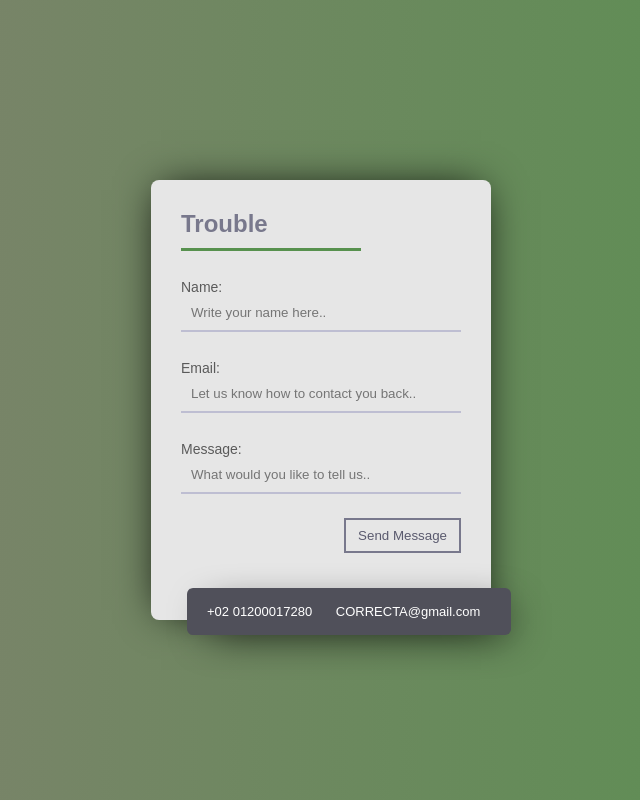
After one commit to Philip-G-Hanna/Autocorrection-Flask, a Flask app: page /trouble in a window 1280 px wide. The commit adds this page. Shown: the whole page, without its empty margins (319-959 px from the left). Run offline with Flask 2, Linux system fonts and the light colour scheme.

Commit message:
some updates and new screen trouble for solve problems for students

```diff
--- a/__init__.py
+++ b/__init__.py
@@ -119,6 +119,10 @@ def userType():
 def addinstructor():
     return userController.addinstructor()
 
+@app.route("/trouble")
+def trouble():
+    return userController.trouble()
+
 @app.route("/logout")
 def logout():
     session.pop('id', None)
--- a/controllers/userController.py
+++ b/controllers/userController.py
@@ -127,3 +127,7 @@ class UserController:
         if request.method == "POST":
             self.__user.register_instructor(request.form['fname'], request.form['lname'], request.form['email'], request.form['password'])
         return render_template('addinstructor.html')
+
+
+    def trouble(self):
+        return render_template("trouble.html")
--- /dev/null
+++ b/static/css/trouble.css
@@ -0,0 +1,86 @@
+body {
+    background: linear-gradient(to right, #828070, #57914e);
+    margin: 0
+}
+
+.form {
+    width: 340px;
+    height: 440px;
+    background: #e6e6e6;
+    border-radius: 8px;
+    box-shadow: 0 0 40px -10px #000;
+    margin: calc(50vh - 220px) auto;
+    padding: 20px 30px;
+    max-width: calc(100vw - 40px);
+    box-sizing: border-box;
+    font-family: 'Montserrat', sans-serif;
+    position: relative
+}
+
+h2 {
+    margin: 10px 0;
+    padding-bottom: 10px;
+    width: 180px;
+    color: #78788c;
+    border-bottom: 3px solid #57914e
+}
+
+input {
+    width: 100%;
+    padding: 10px;
+    box-sizing: border-box;
+    background: none;
+    outline: none;
+    resize: none;
+    border: 0;
+    font-family: 'Montserrat', sans-serif;
+    transition: all .3s;
+    border-bottom: 2px solid #bebed2
+}
+
+input:focus {
+    border-bottom: 2px solid #57914e
+}
+
+p:before {
+    content: attr(type);
+    display: block;
+    margin: 28px 0 0;
+    font-size: 14px;
+    color: #5a5a5a
+}
+
+button {
+    float: right;
+    padding: 8px 12px;
+    margin: 8px 0 0;
+    font-family: 'Montserrat', sans-serif;
+    border: 2px solid #78788c;
+    background: 0;
+    color: #5a5a6e;
+    cursor: pointer;
+    transition: all .3s
+}
+
+button:hover {
+    background: #78788c;
+    color: #fff
+}
+
+div {
+    content: 'Hi';
+    position: absolute;
+    bottom: -15px;
+    right: -20px;
+    background: #50505a;
+    color: #fff;
+    width: 320px;
+    padding: 16px 4px 16px 0;
+    border-radius: 6px;
+    font-size: 13px;
+    box-shadow: 10px 10px 40px -14px #000
+}
+
+span {
+    margin: 0 5px 0 15px
+}
--- a/templates/Transcript.html
+++ b/templates/Transcript.html
@@ -39,7 +39,7 @@
     <section class="u-align-center u-clearfix u-section-1" id="sec-be4f">
         <div class="u-clearfix u-sheet u-sheet-1">
             <h2 class="u-text u-text-default u-text-1">
-                <a class="aalink u-active-none u-border-none u-btn u-button-link u-button-style u-hover-none u-none u-text-custom-color-1 u-btn-1" onclick="" href="https://moodle.miuegypt.edu.eg/mod/forum/view.php?id=21883">If you have anyTrouble?<br>
+                <a class="aalink u-active-none u-border-none u-btn u-button-link u-button-style u-hover-none u-none u-text-custom-color-1 u-btn-1" onclick="" href="{{url_for('trouble')}}">If you have anyTrouble?<br> <!--https://moodle.miuegypt.edu.eg/mod/forum/view.php?id=21883-->
           </a>
             </h2><span class="u-file-icon u-icon u-icon-1"><img src="static/images/40.png" alt=""></span>
             <div class="u-table u-table-responsive u-table-1">
--- a/templates/includes/student-navbar.html
+++ b/templates/includes/student-navbar.html
@@ -18,10 +18,11 @@
             </a>
             <a href="{{url_for('index')}}" class="w3-bar-item w3-button"><i class="fa fa-home "></i> HOME</a>
             <a href="{{url_for('courses')}}" class="w3-bar-item w3-button w3-hide-small"><i class="fa fa-th"></i> Courses</a>
-            <a href="{{url_for('transcript')}}" class="w3-bar-item w3-button w3-hide-small"><i class="fa fa-graduation-cap"></i> Transcript</a>
+            <!--  <a href="{{url_for('transcript')}}" class="w3-bar-item w3-button w3-hide-small"><i class="fa fa-graduation-cap"></i> Transcript</a> -->
             <a href="{{url_for('profile')}}" class="w3-bar-item w3-button w3-hide-small"><i class="fa fa-user"></i> Profile</a>
             <a href="#contact" class="w3-bar-item w3-button w3-hide-small"><i class="fa fa-envelope"></i>CONTACT</a>
             <a href="{{url_for('logout')}}" class="w3-bar-item w3-button w3-hide-small"><i class="fa fa-user"></i> Log out</a>
+
         </div>
     </div>
     {% block content %}{% endblock %}
--- a/templates/show data.html
+++ b/templates/show data.html
@@ -94,7 +94,7 @@
 <body>
 
     <h1>
-        <a href="{{url_for('index')}}, #contact" class="w3-bar-item w3-button w3-hide-small"><i class="fa fa-question-circle"></i> If you have anyTrouble?</a></h1>
+        <a href="{{url_for('trouble')}}" class="w3-bar-item w3-button w3-hide-small"><i class="fa fa-question-circle"></i> If you have anyTrouble?</a></h1>
 
     <table id="customers">
         <tr>
--- /dev/null
+++ b/templates/trouble.html
@@ -0,0 +1,24 @@
+<!DOCTYPE html>
+<html>
+
+
+<head>
+    <meta charset="utf-8">
+    <link rel="stylesheet" href="../static/css/trouble.css">
+</head>
+<form class="form">
+    <h2>Trouble</h2>
+    <p type="Name:"><input placeholder="Write your name here.."></input>
+    </p>
+    <p type="Email:"><input placeholder="Let us know how to contact you back.."></input>
+    </p>
+    <p type="Message:"><input placeholder="What would you like to tell us.."></input>
+    </p>
+    <button>Send Message</button>
+    <div>
+        <span class="fa fa-phone"></span>+02 01200017280
+        <span class="fa fa-envelope-o"></span> CORRECTA@gmail.com
+    </div>
+</form>
+
+</html>
```
Also changed, not shown: templates/assignments.html (+6 -9 lines), templates/coursechoice.html (+4 -7 lines), templates/courses.html (+6 -9 lines), templates/includes/contact-us.html (+15 -8 lines), templates/questions_assignments.html (+7 -9 lines), templates/quizes.html (+6 -8 lines).
